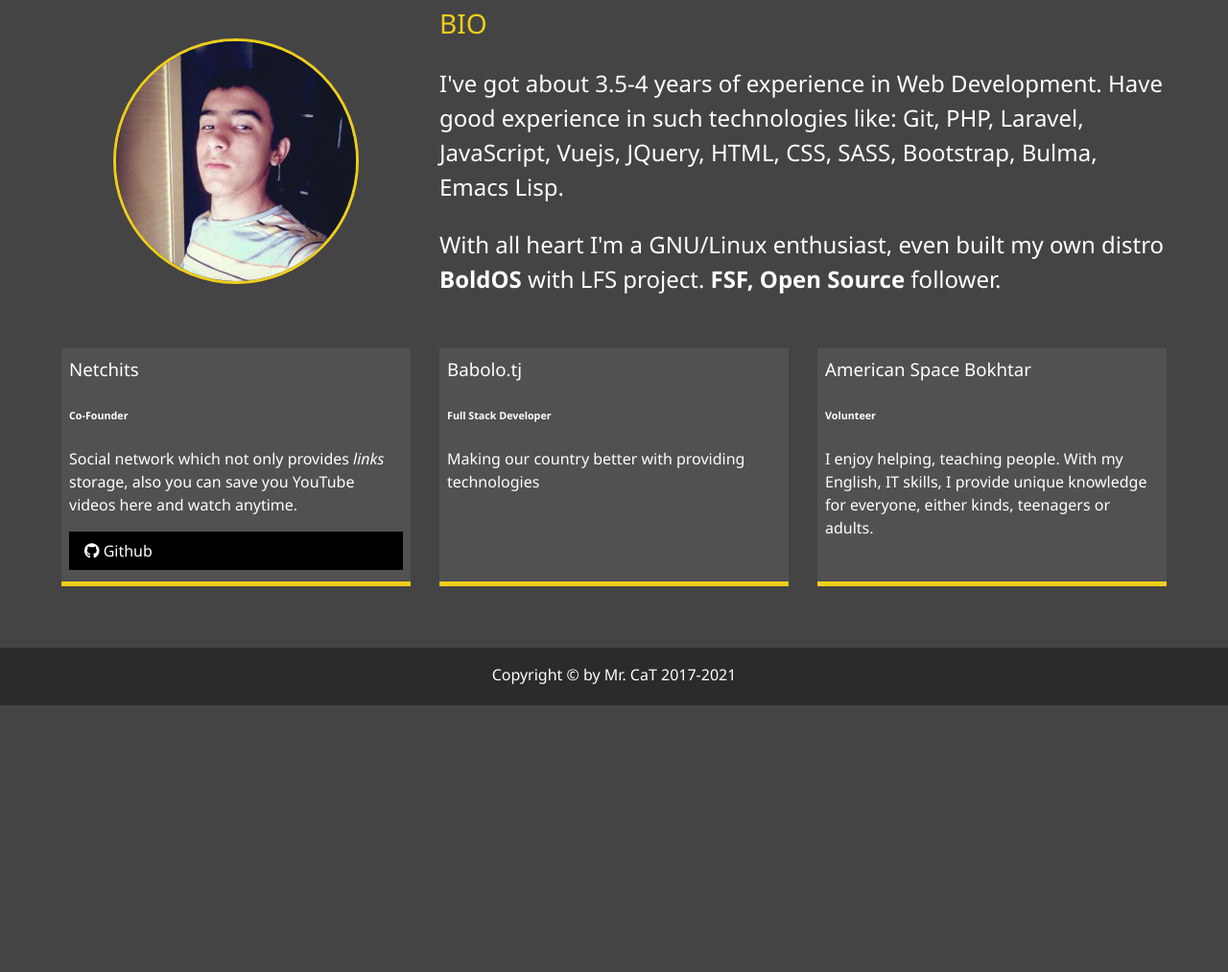
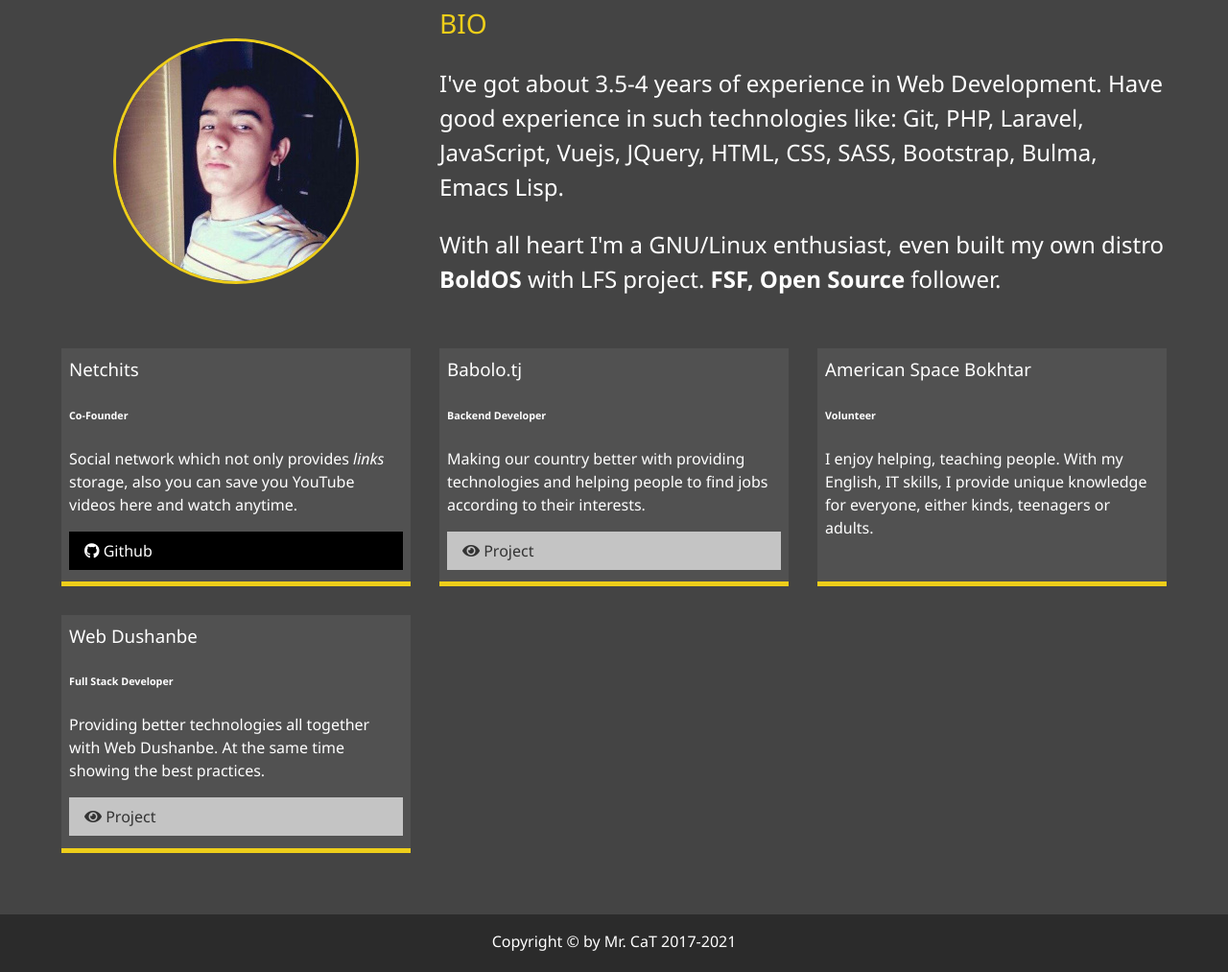
Before and after one commit to mrcat323/mrcat323.github.io, a plain HTML site: page about.html in a window 1280 px wide. Shown: the part 279-1292 px from the top of the page at 96% size. Before the commit the page ends 1014 px from the top, so only its background shows below. Drawn offline with Linux system fonts and the light colour scheme.

Commit message:
Refreshing the portfolio out

```diff
--- a/about.html
+++ b/about.html
@@ -79,13 +79,24 @@
 
       <div class="job job-2">
         <h3>Babolo.tj</h3>
-        <h6>Full Stack Developer</h6>
-        <p>Making our country better with providing technologies</p>
+        <h6>Backend Developer</h6>
+        <p>Making our country better with providing technologies and helping people to find jobs according to their interests.</p>
+        <a href="https://babolo.tj" target="_blank" class="btn-light">
+          <i class="fas fa-eye"></i> Project
+        </a>
       </div>
       <div class="job job-3">
         <h3>American Space Bokhtar</h3>
         <h6>Volunteer</h6>
         <p>I enjoy helping, teaching people. With my English, IT skills, I provide unique knowledge for everyone, either kinds, teenagers or adults. </p>
+      </div>
+      <div class="job job-4">
+        <h3>Web Dushanbe</h3>
+        <h6>Full Stack Developer</h6>
+        <p>Providing better technologies all together with Web Dushanbe. At the same time showing the best practices.</p>
+        <a href="https://webdushanbe.com" target="_blank" class="btn-light">
+          <i class="fas fa-eye"></i> Project
+        </a>
       </div>
     </div>
   </main>
```
